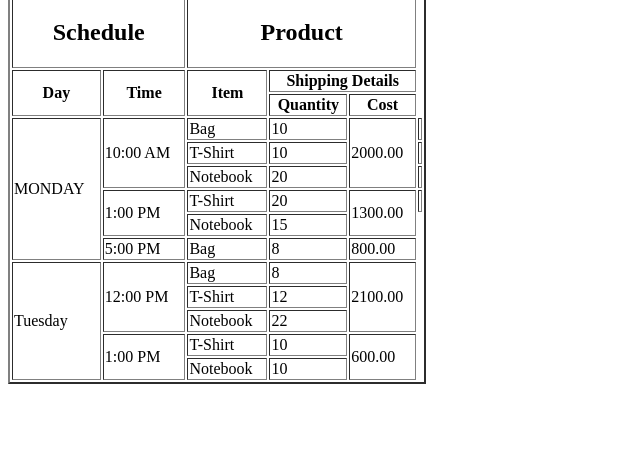
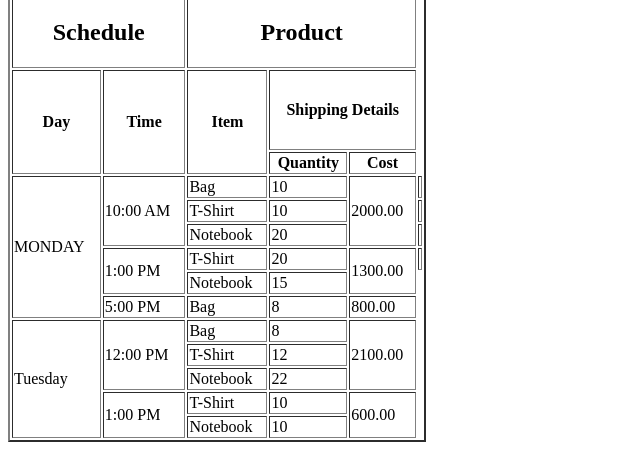
Before and after one commit to Codemigod-666/CodingNinjas-MERN-Stack, a plain HTML site: page More On HTML/tableConstruction.html in a window 1280 px wide. Shown: the part 343-800 px from the top of the page, without its empty margins (0-640 px from the left). Drawn offline with Linux system fonts and the light colour scheme.

Commit message:
table construction

```diff
--- a/More On HTML/tableConstruction.html
+++ b/More On HTML/tableConstruction.html
@@ -16,7 +16,7 @@
                         <h2>Product</h2>
                     </th>
                 </tr>
-                <tr>
+                <tr height = "80">
                		<th rowspan = "2">Day</th>
                 	<th rowspan = "2">Time</th>
                 	<th rowspan = "2">Item</th>
```
